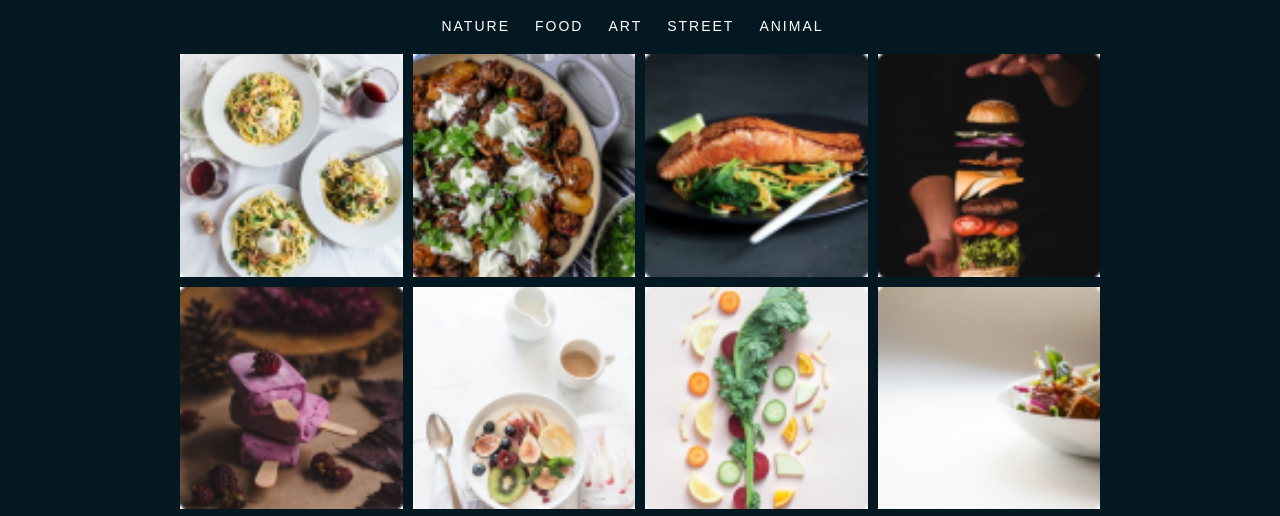
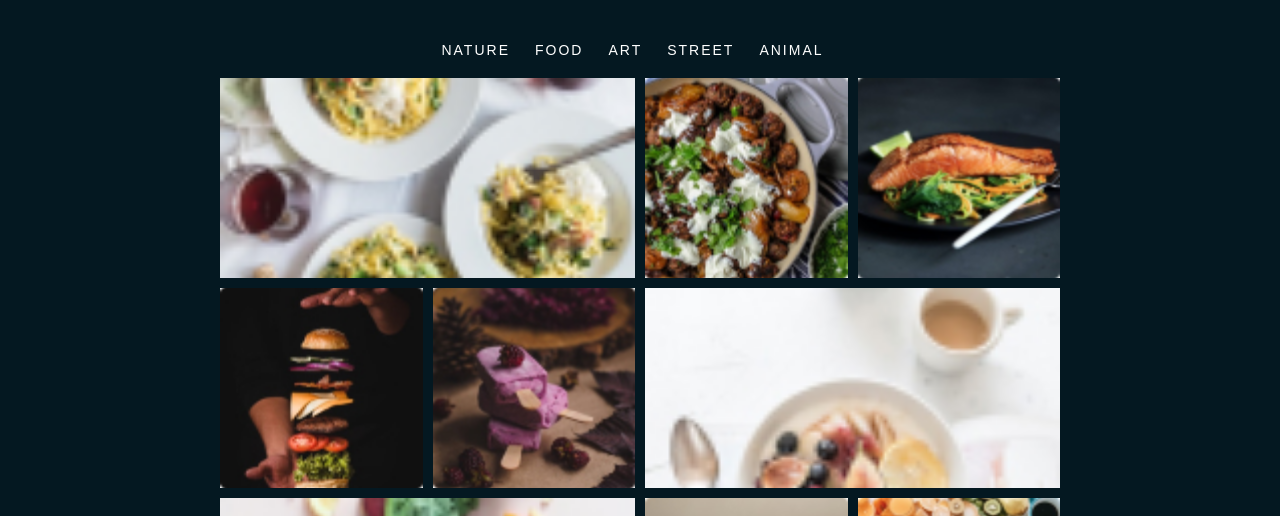
Before and after one commit to Redo76/Challenge1_phillipe, a plain HTML site: page index.html in a window 1280 px wide. Shown: the part 425-941 px from the top of the page. Drawn offline with Linux system fonts and the light colour scheme.

Commit message:
Partie responsive bureau terminé

```diff
--- a/assets/styles/css/style.css
+++ b/assets/styles/css/style.css
@@ -92,6 +92,8 @@ section{
 }
 section img{
     width: 100%;
+    height: 100%;
+    object-fit: cover;
 }
 
 footer{
@@ -142,10 +144,23 @@ footer  p:first-child{
 @media screen and (min-width: 1024px){
     main{
         padding: 40px 180px;
+        max-width: 1200px;
+        margin: auto;
     }
     section{
         grid-template-columns: repeat(4, 1fr);
-        grid-template-rows: repeat(3, 1fr);
-
+        grid-template-rows: repeat(3, 25vh);
+    }
+    section img:first-child(1){
+        grid-column: span 2;
+    }
+    section img:nth-child(5n + 1){
+        grid-column: span 2;
+    }
+    section img:nth-child(7){
+        grid-column: span 2;
+    }
+    section img:nth-child(n + 10){
+        display: none;
     }
 }
```
